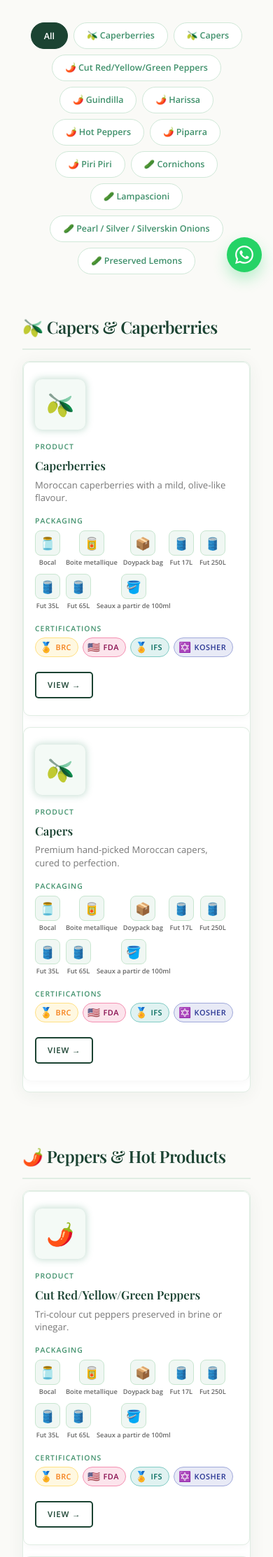
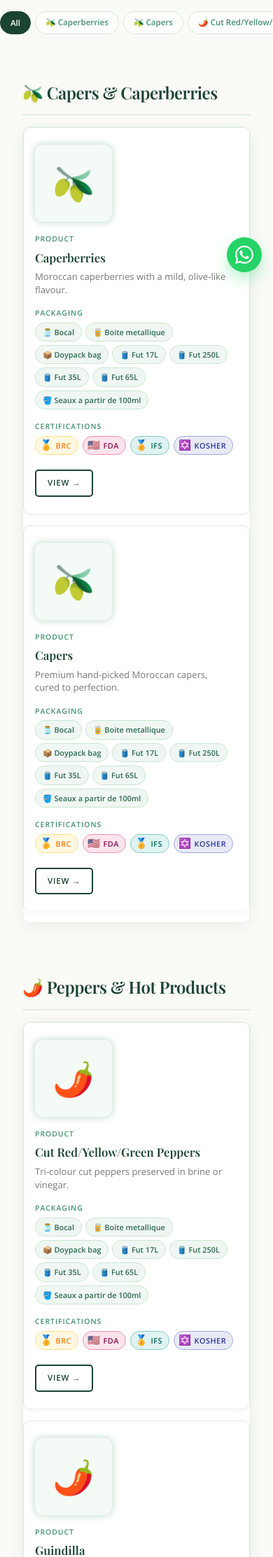
Before and after one commit to Schneider-sizeof/Capersmed, a Django app: page /en/products/ in a window 390 px wide. Shown: the part 435-2660 px from the top of the page at 70% size. Run offline with Django 5.2, Linux system fonts and the light colour scheme; data comes from the database, SQL or seed files in the repository; data that the repository does not hold is empty; some libraries are stand-ins or nearby versions.

Commit message:
Bigger product images, compact packaging pills, mobile slider nav, add translations

```diff
--- a/core/templates/core/includes/product_table_row.html
+++ b/core/templates/core/includes/product_table_row.html
@@ -23,19 +23,10 @@
         {% if product.packaging.exists %}
         <div class="packaging-icons">
             {% for pkg in product.packaging.all %}
-            <div class="pkg-icon" title="{{ pkg.name }}">
-                <div class="pkg-icon-img">
-                    {% with p=pkg.name|lower %}
-                    {% if 'fut' in p or 'drum' in p %}🛢️
-                    {% elif 'seaux' in p or 'seau' in p %}🪣
-                    {% elif 'bocal' in p or 'jar' in p %}🫙
-                    {% elif 'boite' in p or 'metallique' in p or 'can' in p or 'tin' in p %}🥫
-                    {% elif 'doypack' in p or 'bag' in p %}📦
-                    {% else %}📦{% endif %}
-                    {% endwith %}
-                </div>
-                <span class="pkg-icon-label">{{ pkg.name }}</span>
-            </div>
+            <span class="pkg-pill" title="{{ pkg.name }}">
+                {% with p=pkg.name|lower %}{% if 'fut' in p %}🛢️{% elif 'seaux' in p %}🪣{% elif 'bocal' in p %}🫙{% elif 'boite' in p or 'metallique' in p %}🥫{% elif 'doypack' in p %}📦{% else %}📦{% endif %}{% endwith %}
+                {{ pkg.name }}
+            </span>
             {% endfor %}
         </div>
         {% else %}
--- a/core/templates/core/products.html
+++ b/core/templates/core/products.html
@@ -90,8 +90,8 @@
     white-space: nowrap;
 }
 
-.products-table th:nth-child(1) { width: 90px; text-align: center; }
-.products-table th:nth-child(3) { width: 200px; }
+.products-table th:nth-child(1) { width: 130px; text-align: center; }
+.products-table th:nth-child(3) { width: 240px; }
 .products-table th:nth-child(4) { width: 200px; }
 .products-table th:nth-child(5) { width: 120px; text-align: center; }
 
@@ -117,13 +117,13 @@
 /* ========== COLUMN 1: Image with Glow ========== */
 .prod-img-cell {
     text-align: center;
-    width: 90px;
+    width: 130px;
 }
 
 .prod-img-wrap {
-    width: 72px;
-    height: 72px;
-    border-radius: 10px;
+    width: 110px;
+    height: 110px;
+    border-radius: 12px;
     overflow: hidden;
     margin: 0 auto;
     position: relative;
@@ -139,9 +139,9 @@
 .prod-img-wrap img {
     width: 100%;
     height: 100%;
-    object-fit: cover;
+    object-fit: contain;
     display: block;
-    mix-blend-mode: multiply; /* helps with white backgrounds */
+    padding: 6px;
     transition: transform 0.4s ease;
 }
 
@@ -150,7 +150,7 @@
 }
 
 .prod-img-placeholder {
-    font-size: 2rem;
+    font-size: 3rem;
     line-height: 1;
 }
 
@@ -190,47 +190,34 @@
     margin-bottom: 5px;
 }
 
-/* ========== COLUMN 3: Packaging Icons ========== */
+/* ========== COLUMN 3: Packaging Pills ========== */
 .packaging-icons {
     display: flex;
     flex-wrap: wrap;
-    gap: 8px;
+    gap: 5px;
     align-items: center;
 }
 
-.pkg-icon {
-    display: flex;
-    flex-direction: column;
+.pkg-pill {
+    display: inline-flex;
     align-items: center;
     gap: 3px;
+    padding: 4px 10px;
+    background: #f0f7f3;
+    border: 1px solid #c8e6d0;
+    border-radius: 16px;
+    font-size: 0.68rem;
+    font-weight: 600;
+    color: #2d6a4f;
+    white-space: nowrap;
+    transition: all 0.2s ease;
     cursor: default;
 }
 
-.pkg-icon-img {
-    width: 36px;
-    height: 36px;
-    background: #f0f7f3;
-    border: 1.5px solid #c8e6d0;
-    border-radius: 8px;
-    display: flex;
-    align-items: center;
-    justify-content: center;
-    font-size: 1.1rem;
-    transition: all 0.25s ease;
-}
-
-.pkg-icon:hover .pkg-icon-img {
+.pkg-pill:hover {
     background: #d6ede0;
     border-color: #40916C;
-    transform: translateY(-2px);
-}
-
-.pkg-icon-label {
-    font-size: 0.58rem;
-    font-weight: 600;
-    color: #666;
-    white-space: nowrap;
-    text-align: center;
+    transform: translateY(-1px);
 }
 
 .no-data {
@@ -350,6 +337,38 @@
     .prod-img-cell { text-align: left; }
     .prod-img-wrap { margin: 0; }
     .products-page-hero h1 { font-size: 2rem; }
+
+    /* Quick nav becomes horizontal slider on mobile */
+    .product-quicknav {
+        flex-wrap: nowrap !important;
+        overflow-x: auto;
+        -webkit-overflow-scrolling: touch;
+        justify-content: flex-start !important;
+        padding: 1rem 1rem 0.5rem !important;
+        gap: 0.4rem !important;
+        scroll-snap-type: x mandatory;
+        scrollbar-width: none;
+    }
+    .product-quicknav::-webkit-scrollbar { display: none; }
+    .product-quicknav .pqn-btn {
+        scroll-snap-align: start;
+        flex-shrink: 0;
+        padding: 6px 14px;
+        font-size: 0.72rem;
+    }
+
+    /* Compact packaging on mobile */
+    .packaging-icons {
+        gap: 5px !important;
+    }
+    .pkg-icon-img {
+        width: 28px !important;
+        height: 28px !important;
+        font-size: 0.9rem !important;
+    }
+    .pkg-icon-label {
+        font-size: 0.5rem !important;
+    }
 }
 
 /* ========== PRODUCT QUICK NAV ========== */
@@ -364,11 +383,13 @@
 }
 
 .pqn-btn {
-    display: inline-block;
-    padding: 8px 18px;
+    display: inline-flex;
+    align-items: center;
+    gap: 4px;
+    padding: 8px 16px;
     border: 1.5px solid #d0e8d8;
     border-radius: 25px;
-    font-size: 0.78rem;
+    font-size: 0.75rem;
     font-weight: 600;
     color: #40916C;
     background: #fff;
```
Also changed, not shown: add_product_translations.py (added, +70 -0 lines), locale/ar/LC_MESSAGES/django.po, locale/es/LC_MESSAGES/django.po, locale/fr/LC_MESSAGES/django.po, locale/it/LC_MESSAGES/django.po, 4 other files.
